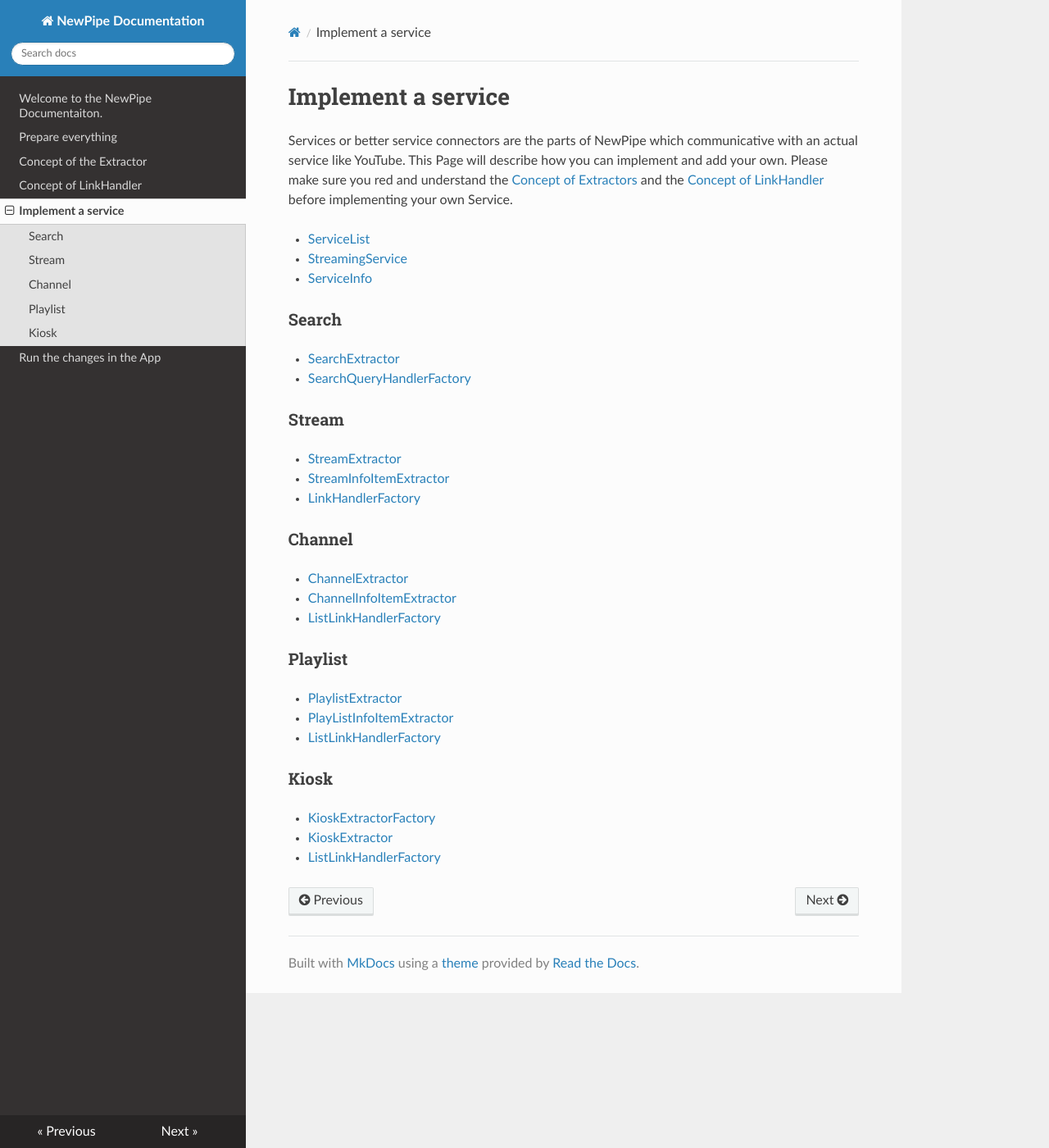
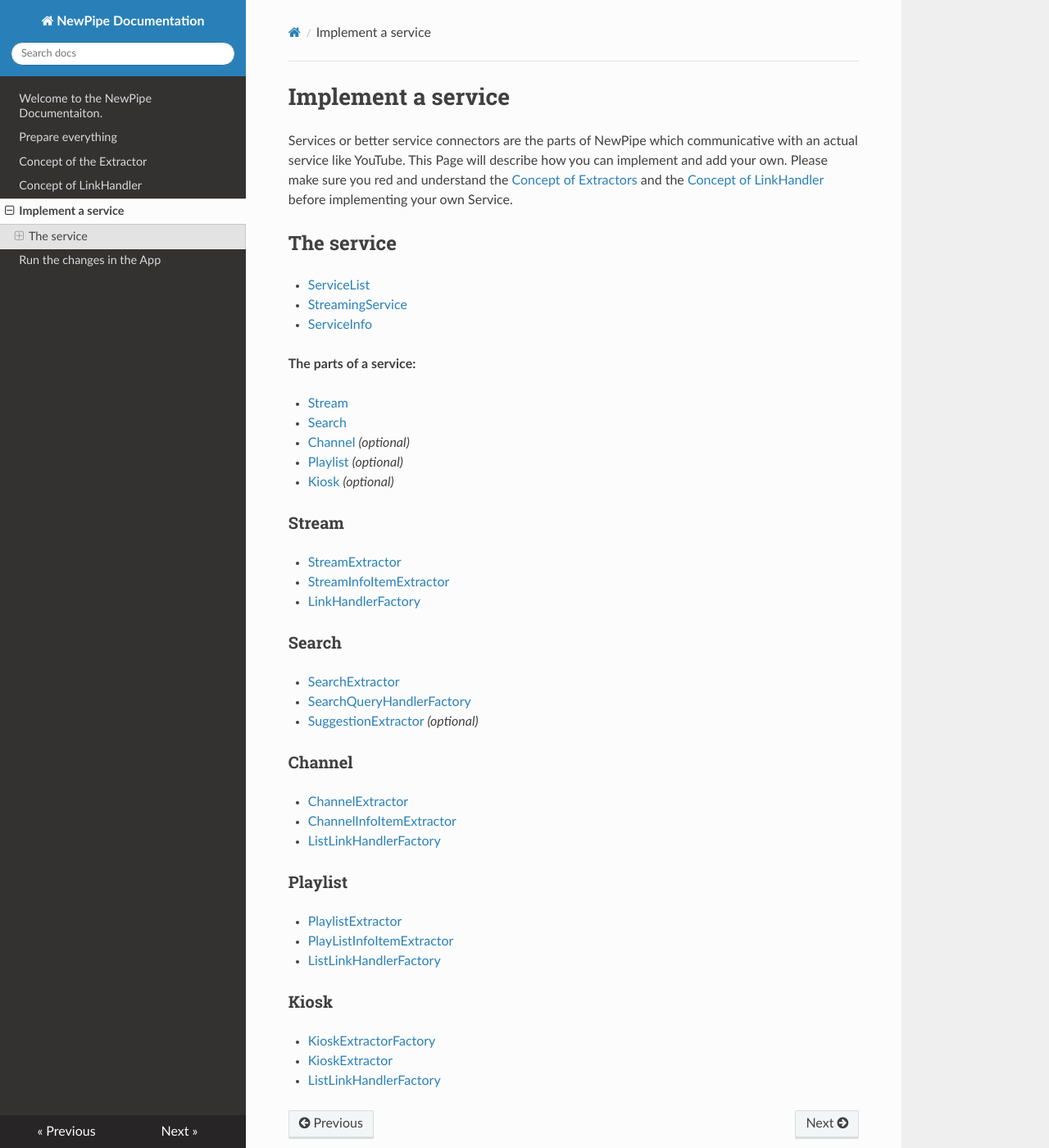
Before and after one commit to TeamNewPipe/documentation, an MkDocs documentation site: the page built from docs/03_Implement_a_service.md, in a window 1280 px wide and 1400 px high. Shown: the whole window at 82% size. Built offline with MkDocs 1.6.1, drawn with Linux system fonts in a browser that asks for light colours; nearby versions of some CDN libraries; library files that are not in the unit come from our copies.

Commit message:
add suggestion parser

```diff
--- a/docs/03_Implement_a_service.md
+++ b/docs/03_Implement_a_service.md
@@ -6,19 +6,29 @@ This Page will describe how you can implement and add your own. Please make sure
 and the [Concept of LinkHandler](https://teamnewpipe.github.io/documentation/02_Concept_of_LinkHandler/)
 before implementing your own Service.
 
+## The service
+
 - [ServiceList](https://teamnewpipe.github.io/NewPipeExtractor/javadoc/org/schabi/newpipe/extractor/ServiceList.html)
 - [StreamingService](https://teamnewpipe.github.io/NewPipeExtractor/javadoc/org/schabi/newpipe/extractor/StreamingService.html)
 - [ServiceInfo](https://teamnewpipe.github.io/NewPipeExtractor/javadoc/org/schabi/newpipe/extractor/StreamingService.ServiceInfo.html)
 
+__The parts of a service:__
 
-### Search
-- [SearchExtractor](https://teamnewpipe.github.io/NewPipeExtractor/javadoc/org/schabi/newpipe/extractor/search/SearchExtractor.html)
-- [SearchQueryHandlerFactory](https://teamnewpipe.github.io/NewPipeExtractor/javadoc/org/schabi/newpipe/extractor/linkhandler/SearchQueryHandlerFactory.html)
+- [Stream](#stream)
+- [Search](#search)
+- [Channel](#channel) _(optional)_
+- [Playlist](#playlist) _(optional)_
+- [Kiosk](#kiosk) _(optional)_
 
 ### Stream
 - [StreamExtractor](https://teamnewpipe.github.io/NewPipeExtractor/javadoc/org/schabi/newpipe/extractor/stream/StreamExtractor.html)
 - [StreamInfoItemExtractor](https://teamnewpipe.github.io/NewPipeExtractor/javadoc/org/schabi/newpipe/extractor/stream/StreamInfoItemExtractor.html)
 - [LinkHandlerFactory](https://teamnewpipe.github.io/NewPipeExtractor/javadoc/org/schabi/newpipe/extractor/linkhandler/LinkHandlerFactory.html)
+
+### Search
+- [SearchExtractor](https://teamnewpipe.github.io/NewPipeExtractor/javadoc/org/schabi/newpipe/extractor/search/SearchExtractor.html)
+- [SearchQueryHandlerFactory](https://teamnewpipe.github.io/NewPipeExtractor/javadoc/org/schabi/newpipe/extractor/linkhandler/SearchQueryHandlerFactory.html)
+- [SuggestionExtractor](https://teamnewpipe.github.io/NewPipeExtractor/javadoc/org/schabi/newpipe/extractor/SuggestionExtractor.html) _(optional)_
 
 ### Channel
 - [ChannelExtractor](https://teamnewpipe.github.io/NewPipeExtractor/javadoc/org/schabi/newpipe/extractor/channel/ChannelExtractor.html)
```
